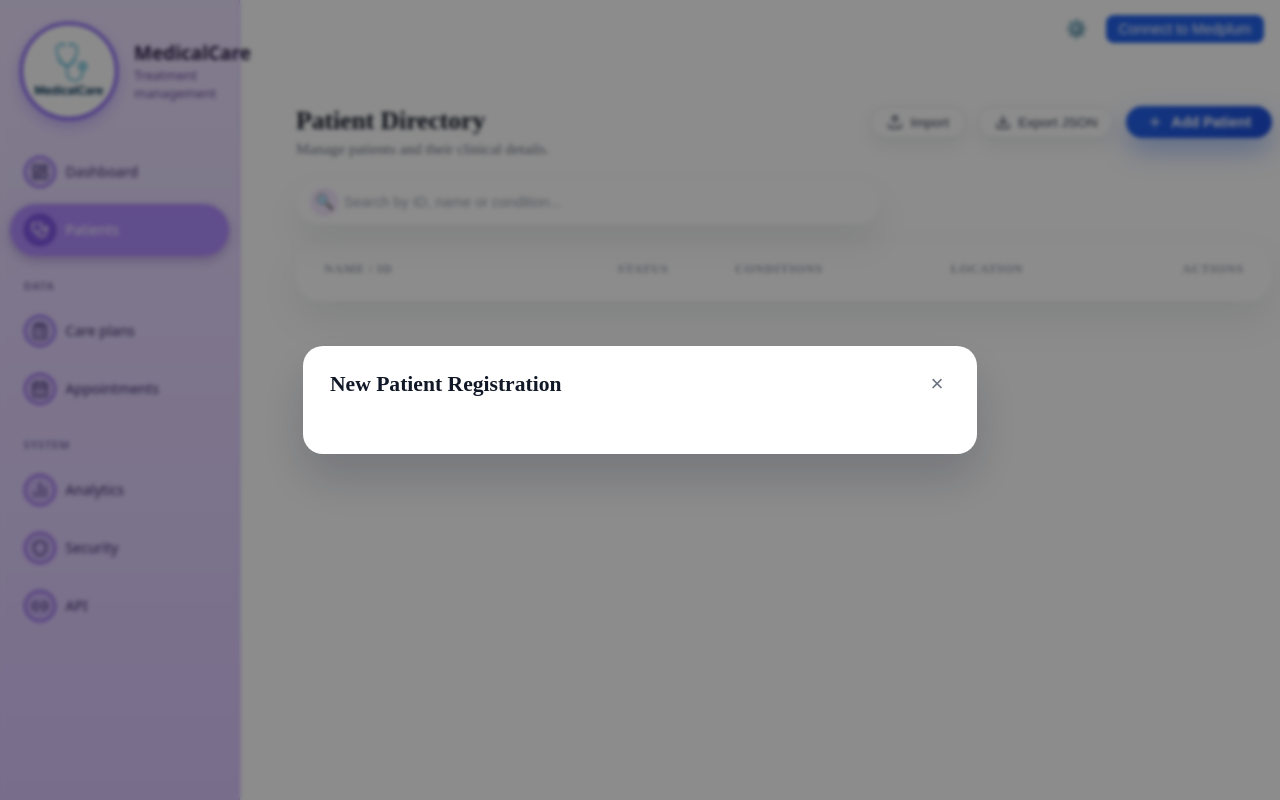
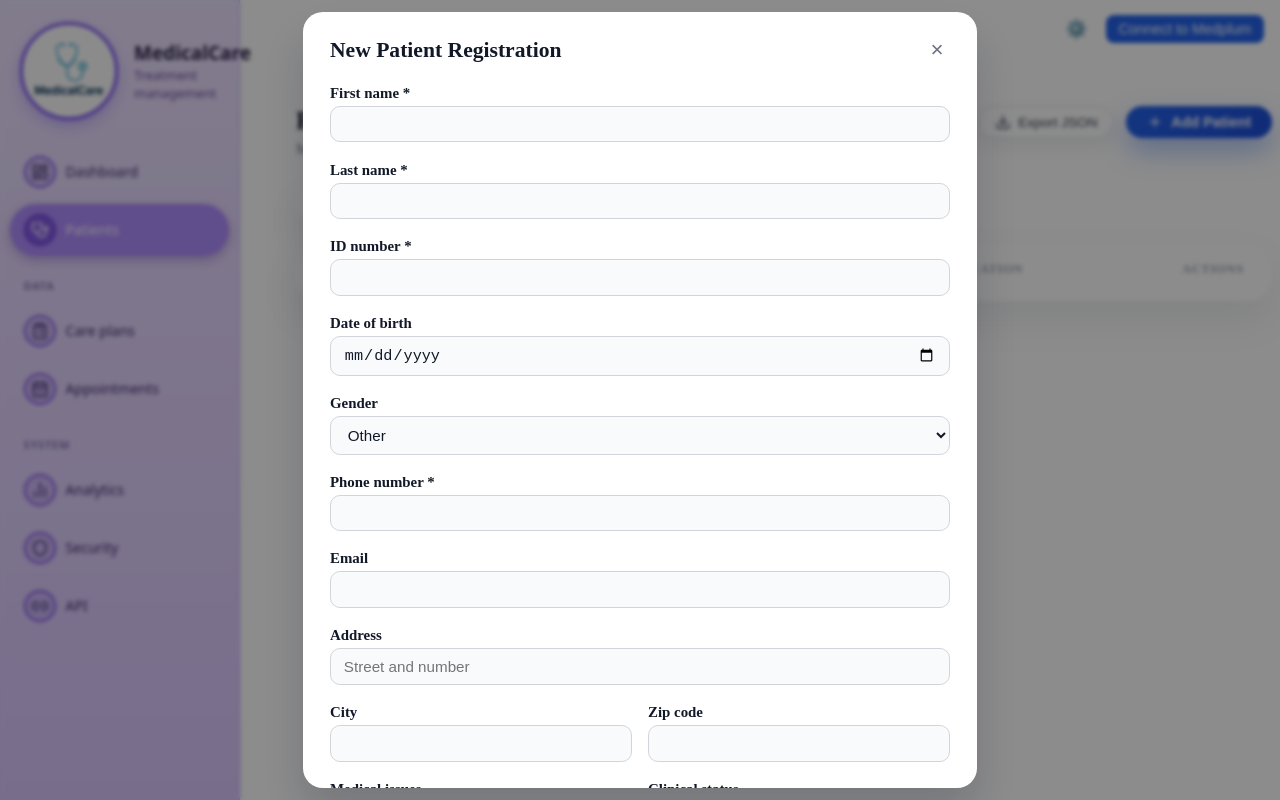
Before and after one commit to tamtam888/MedicalCare, a React (Vite) app: page /patients in a window 1280 px wide. Both pictures are taken after a click on the button "Add Patient". Built offline with nearby package versions, Linux system fonts and the light colour scheme; what @medplum/core would draw is missing.

Commit message:
Fix PatientForm merge conflict and restore edit prefill

```diff
--- a/src/components/PatientForm.jsx
+++ b/src/components/PatientForm.jsx
@@ -1,4 +1,4 @@
-import { useMemo, useState } from "react";
+import { useEffect, useMemo, useState } from "react";
 import "./PatientForm.css";
 
 const defaultValues = {
@@ -19,66 +19,33 @@ const defaultValues = {
 function toDateInputValue(d) {
   if (!d) return "";
   if (typeof d === "string" && /^\d{4}-\d{2}-\d{2}$/.test(d)) return d;
-
   const date = new Date(d);
   if (Number.isNaN(date.getTime())) return "";
   return date.toISOString().slice(0, 10);
 }
 
-function firstNonEmpty(...vals) {
-  for (const v of vals) {
-    if (v === undefined || v === null) continue;
-    if (typeof v === "string") {
-      const t = v.trim();
-      if (t !== "") return t;
-      continue;
-    }
-    return v;
-  }
-  return "";
+function capitalizeWords(input) {
+  return String(input || "")
+    .replace(/\s+/g, " ")
+    .trim()
+    .split(" ")
+    .map((w) => (w ? w[0].toUpperCase() + w.slice(1) : ""))
+    .join(" ");
 }
 
 function normalizeInitialValues(initialValues) {
   if (!initialValues) return { ...defaultValues };
 
-  const addr = Array.isArray(initialValues.address)
-    ? initialValues.address[0]
-    : initialValues.address;
+  const idNumber = initialValues.idNumber || initialValues.id || "";
 
-  const idNumber = firstNonEmpty(initialValues.idNumber, initialValues.id, "");
-
-  const dobRaw = firstNonEmpty(
-    initialValues.dob,
-    initialValues.dateOfBirth,
-    initialValues.birthDate,
-    initialValues.birthDateTime,
-    ""
-  );
-  const dob = toDateInputValue(dobRaw);
-
-  const addrLine0 = Array.isArray(addr?.line) ? addr.line[0] : undefined;
-
-  const street = firstNonEmpty(
-    initialValues.street,
-    addr?.street,
-    addr?.line1,
-    addrLine0,
-    ""
+  const dob = toDateInputValue(
+    initialValues.dob || initialValues.dateOfBirth || initialValues.birthDate
   );
 
-  const city = firstNonEmpty(initialValues.city, addr?.city, addr?.town, "");
-  const zipCode = firstNonEmpty(
-    initialValues.zipCode,
-    addr?.zipCode,
-    addr?.postalCode,
-    ""
-  );
-
-  const status = firstNonEmpty(
-    initialValues.status,
-    initialValues.clinicalStatus,
-    defaultValues.status
-  );
+  const status =
+    initialValues.status ||
+    initialValues.clinicalStatus ||
+    defaultValues.status;
 
   const conditions = Array.isArray(initialValues.conditions)
     ? initialValues.conditions.join(", ")
@@ -89,21 +56,22 @@ function normalizeInitialValues(initialValues) {
     ...initialValues,
     idNumber,
     dob,
-    street,
-    city,
-    zipCode,
     status,
     conditions,
   };
 }
 
 function PatientFormInner({ onClose, onSubmit, initialValues }) {
- const [values] = useState(() =>
-  initialValues ? normalizeInitialValues(initialValues) : defaultValues
-);
-
+  const [values, setValues] = useState(() =>
+    normalizeInitialValues(initialValues)
+  );
   const [errors, setErrors] = useState({});
   const today = useMemo(() => new Date().toISOString().split("T")[0], []);
+
+  useEffect(() => {
+    setValues(normalizeInitialValues(initialValues));
+    setErrors({});
+  }, [initialValues]);
 
   function validate(v) {
     const e = {};
@@ -139,12 +107,32 @@ function PatientFormInner({ onClose, onSubmit, initialValues }) {
     return Object.keys(e).length === 0;
   }
 
+  function handleChange(e) {
+    const { name, value } = e.target;
+
+    setValues((prev) => {
+      const next = { ...prev };
+
+      if (name === "firstName" || name === "lastName") {
+        next[name] = capitalizeWords(value);
+      } else {
+        next[name] = value;
+      }
+
+      if (name === "dob") {
+        next.dob = toDateInputValue(value);
+      }
+
+      return next;
+    });
+  }
+
   function handleSubmit(e) {
     e.preventDefault();
     if (!validate(values)) return;
 
     const base = initialValues ? { ...initialValues } : {};
-    const trimmedIdNumber = values.idNumber.trim();
+    const trimmedIdNumber = (values.idNumber || "").trim();
 
     const prepared = {
       ...base,
@@ -152,13 +140,13 @@ function PatientFormInner({ onClose, onSubmit, initialValues }) {
       _originalIdNumber: base.idNumber || base.id || trimmedIdNumber,
       idNumber: trimmedIdNumber,
       id: base.idNumber || base.id || trimmedIdNumber,
-      firstName: values.firstName.trim(),
-      lastName: values.lastName.trim(),
-      phone: values.phone.trim(),
-      email: values.email.trim(),
-      street: values.street.trim(),
-      city: values.city.trim(),
-      zipCode: values.zipCode.trim(),
+      firstName: (values.firstName || "").trim(),
+      lastName: (values.lastName || "").trim(),
+      phone: (values.phone || "").trim(),
+      email: (values.email || "").trim(),
+      street: (values.street || "").trim(),
+      city: (values.city || "").trim(),
+      zipCode: (values.zipCode || "").trim(),
       status: values.status,
       clinicalStatus: values.status,
       dob: toDateInputValue(values.dob),
@@ -194,8 +182,167 @@ function PatientFormInner({ onClose, onSubmit, initialValues }) {
           <div className="form-error">Please fix the highlighted fields.</div>
         )}
 
-        <form className="patient-form" onSubmit={handleSubmit}>
-          {/* UI unchanged */}
+        <form className="patient-form" onSubmit={handleSubmit} noValidate>
+          <div className="form-field">
+            <label htmlFor="firstName">
+              First name <span className="required-asterisk">*</span>
+            </label>
+            <input
+              id="firstName"
+              name="firstName"
+              type="text"
+              value={values.firstName}
+              onChange={handleChange}
+            />
+          </div>
+
+          <div className="form-field">
+            <label htmlFor="lastName">
+              Last name <span className="required-asterisk">*</span>
+            </label>
+            <input
+              id="lastName"
+              name="lastName"
+              type="text"
+              value={values.lastName}
+              onChange={handleChange}
+            />
+          </div>
+
+          <div className="form-field">
+            <label htmlFor="idNumber">
+              ID number <span className="required-asterisk">*</span>
+            </label>
+            <input
+              id="idNumber"
+              name="idNumber"
+              type="text"
+              value={values.idNumber}
+              onChange={handleChange}
+            />
+          </div>
+
+          <div className="form-field">
+            <label htmlFor="dob">Date of birth</label>
+            <input
+              id="dob"
+              name="dob"
+              type="date"
+              value={values.dob}
+              onChange={handleChange}
+              max={today}
+            />
+          </div>
+
+          <div className="form-field">
+            <label htmlFor="gender">Gender</label>
+            <select
+              id="gender"
+              name="gender"
+              value={values.gender}
+              onChange={handleChange}
+            >
+              <option value="Other">Other</option>
+              <option value="Female">Female</option>
+              <option value="Male">Male</option>
+            </select>
+          </div>
+
+          <div className="form-field">
+            <label htmlFor="phone">
+              Phone number <span className="required-asterisk">*</span>
+            </label>
+            <input
+              id="phone"
+              name="phone"
+              type="tel"
+              value={values.phone}
+              onChange={handleChange}
+            />
+          </div>
+
+          <div className="form-field">
+            <label htmlFor="email">Email</label>
+            <input
+              id="email"
+              name="email"
+              type="email"
+              value={values.email}
+              onChange={handleChange}
+            />
+          </div>
+
+          <div className="form-field">
+            <label htmlFor="street">Address</label>
+            <input
+              id="street"
+              name="street"
+              type="text"
+              value={values.street}
+              onChange={handleChange}
+              placeholder="Street and number"
+            />
+          </div>
+
+          <div className="form-row">
+            <div className="form-field">
+              <label htmlFor="city">City</label>
+              <input
+                id="city"
+                name="city"
+                type="text"
+                value={values.city}
+                onChange={handleChange}
+              />
+            </div>
+
+            <div className="form-field">
+              <label htmlFor="zipCode">Zip code</label>
+              <input
+                id="zipCode"
+                name="zipCode"
+                type="text"
+                value={values.zipCode}
+                onChange={handleChange}
+              />
+            </div>
+          </div>
+
+          <div className="form-row">
+            <div className="form-field">
+              <label htmlFor="conditions">Medical issues</label>
+              <textarea
+                id="conditions"
+                name="conditions"
+                rows={3}
+                value={values.conditions}
+                onChange={handleChange}
+                placeholder="Chronic conditions, injuries, risk factors"
+              />
+            </div>
+
+            <div className="form-field">
+              <label htmlFor="status">Clinical status</label>
+              <select
+                id="status"
+                name="status"
+                value={values.status}
+                onChange={handleChange}
+              >
+                <option value="Active">Active</option>
+                <option value="Stable">Stable</option>
+                <option value="Inactive">Inactive</option>
+                <option value="Disabled">Disabled</option>
+                <option value="Not Active">Not Active</option>
+              </select>
+            </div>
+          </div>
+
+          <div className="form-actions">
+            <button type="submit" className="form-submit-btn">
+              {initialValues ? "Update patient" : "Create patient"}
+            </button>
+          </div>
         </form>
       </div>
     </div>
```
